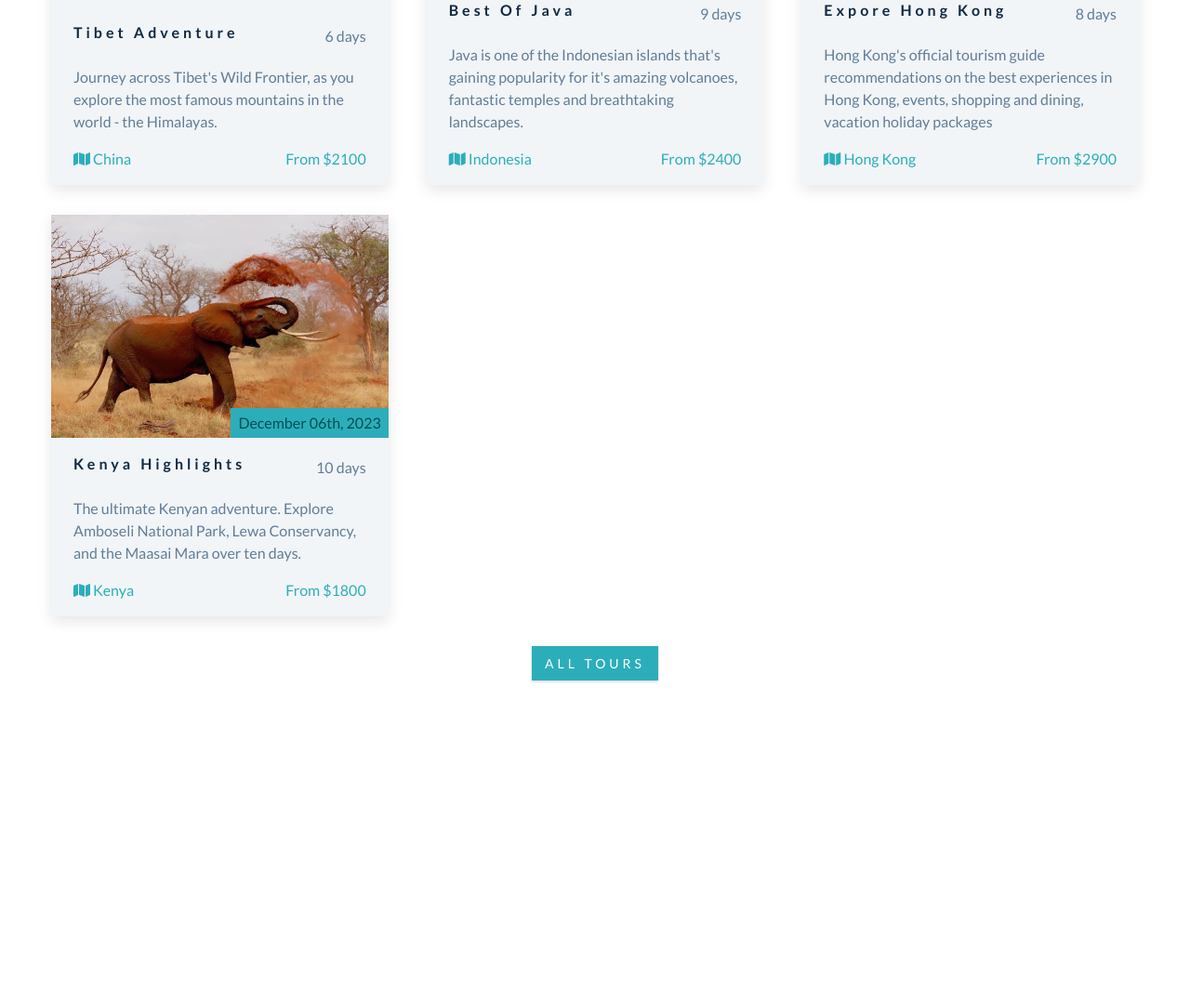
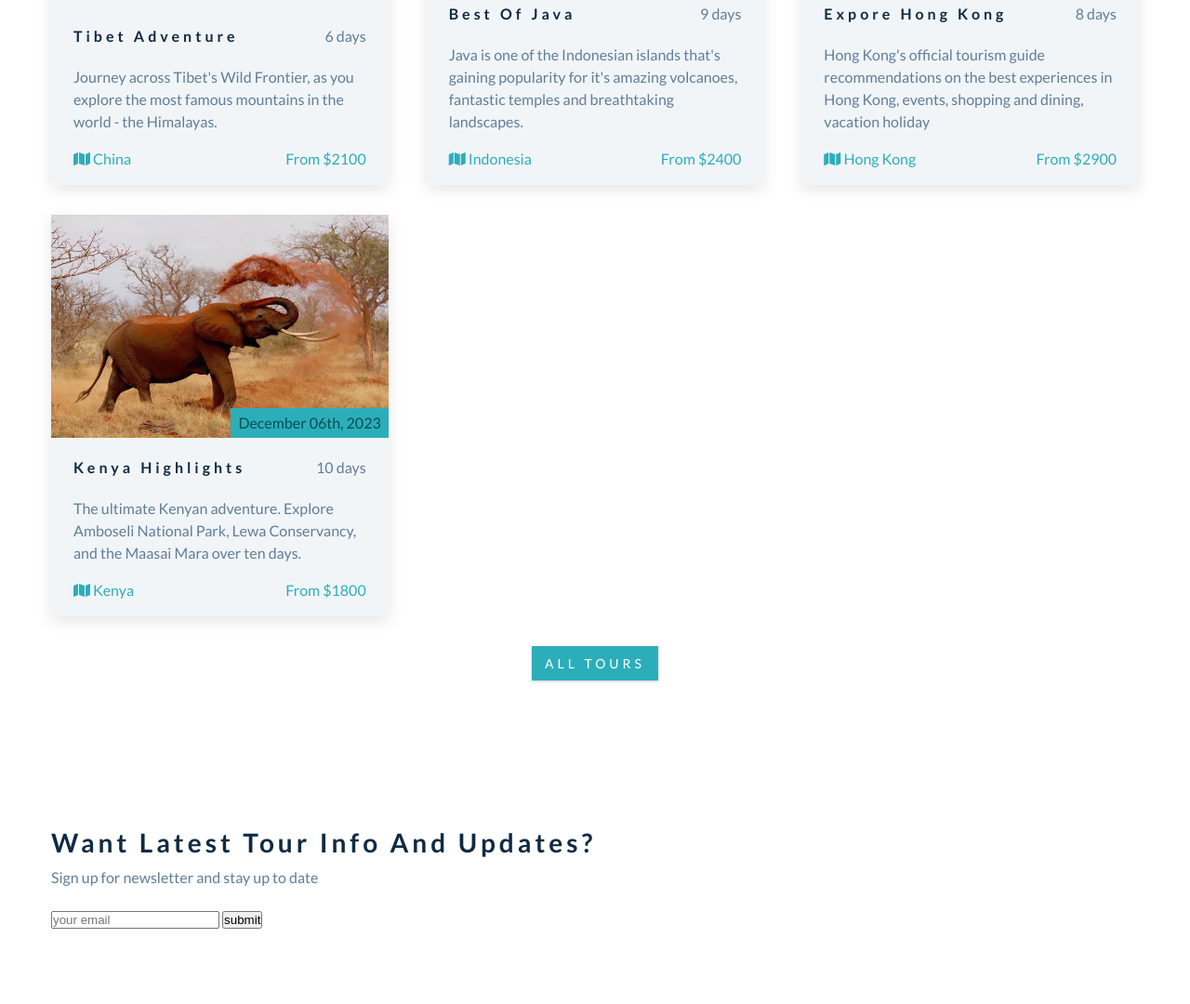
Before and after one commit to filiptrifunovic-mile/css-explore, a plain HTML site: page index.html in a window 1280 px wide. Shown: the part 2395-3475 px from the top of the page at 93% size. Before the commit the page ends 3207 px from the top, so only its background shows below. Drawn offline with Linux system fonts and the light colour scheme.

Commit message:
contact section html

```diff
--- a/css/styles.css
+++ b/css/styles.css
@@ -434,6 +434,7 @@ Featured Tours
 .wrap {
   display: flex;
   justify-content: space-between;
+  align-items: baseline;
 }
 
 @media screen and (min-width: 768px) {
--- a/index.html
+++ b/index.html
@@ -185,7 +185,7 @@
           <p>
             Hong Kong's official tourism guide recommendations on the best experiences in Hong Kong, events, shopping
             and dining,
-            vacation holiday packages
+            vacation holiday
           </p>
           <div class="tour-footer">
             <p>
@@ -232,12 +232,23 @@
     </div>
 
   </section>
+  <!-- end of featured tours -->
 
 
-  <!-- end of featured tours -->
 
   <!-- contact -->
-
+  <section class="section contact" id="contact">
+    <div class="section-center contact-center">
+      <article class="contact-title">
+        <h3>want latest tour info and updates?</h3>
+        <p>Sign up for newsletter and stay up to date</p>
+      </article>
+      <form class="contact-form">
+        <input type="email" name="email" class="form-control" placeholder="your email">
+        <button type="submit" class="btn-submit">submit</button>
+      </form>
+    </div>
+  </section>
   <!-- end of contact -->
 
   <!-- gallery  -->
```
